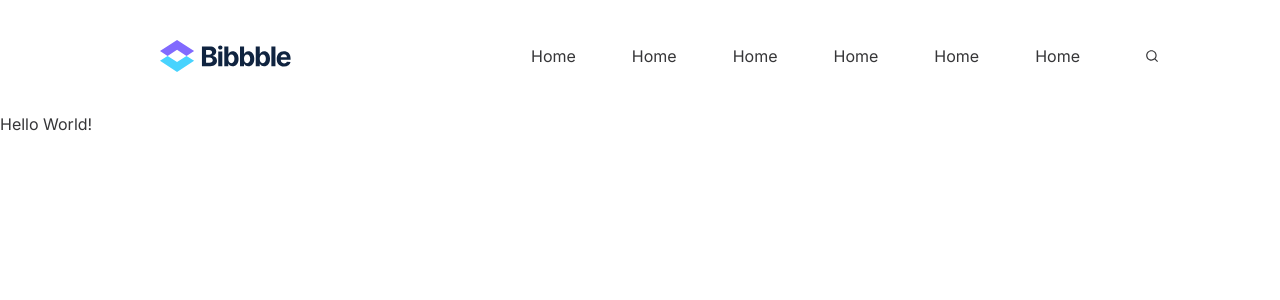
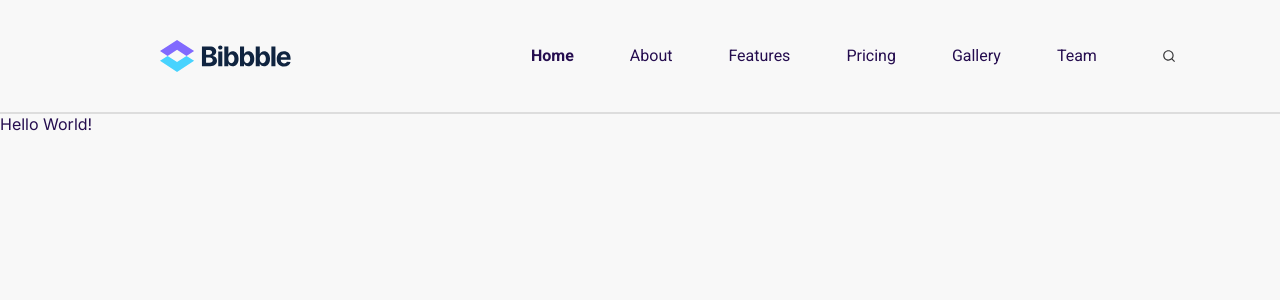
Before and after one commit to JuFortini/slideworks-bibbble-app, a Next.js app: page / in a window 1280 px wide. Shown: the top 300 px of the page. Built offline with nearby package versions, Linux system fonts and the light colour scheme.

Commit message:
feat: Header

```diff
--- /dev/null
+++ b/src/components/Header/NavLink.tsx
@@ -0,0 +1,30 @@
+import Link, { LinkProps } from 'next/link';
+import { useRouter } from "next/router";
+import { Link as ChakraLink, Text } from "@chakra-ui/react";
+
+interface NavLinkProps extends LinkProps {
+  children: string,
+}
+
+export function NavLink({children, href, ...rest}: NavLinkProps) {
+
+  const { asPath } = useRouter();
+
+  let isActive = false;
+
+  if (asPath === href) {
+    isActive = true;
+  }
+
+  return (
+    <Link href={href} passHref>
+      <ChakraLink _hover={{ textDecoration: "none" }}>
+        {isActive ? (
+          <Text fontWeight="bold">{children}</Text>
+        ) : (
+          <Text>{children}</Text>
+        )}
+      </ChakraLink>
+    </Link>
+  );
+}
--- a/src/components/Header/Navbar.tsx
+++ b/src/components/Header/Navbar.tsx
@@ -1,15 +1,16 @@
-import Link from "next/link";
 import { HStack } from "@chakra-ui/react";
+
+import { NavLink } from "./NavLink";
 
 export function Navbar() {
   return (
-    <HStack spacing="3.5rem">
-      <Link href="/home" passHref>Home</Link>
-      <Link href="/home" passHref>Home</Link>
-      <Link href="/home" passHref>Home</Link>
-      <Link href="/home" passHref>Home</Link>
-      <Link href="/home" passHref>Home</Link>
-      <Link href="/home" passHref>Home</Link>
+    <HStack spacing="3.5rem" fontFamily="Roboto" textDecoration="none">
+      <NavLink href="/">Home</NavLink>
+      <NavLink href="/about">About</NavLink>
+      <NavLink href="/features">Features</NavLink>
+      <NavLink href="/pricing">Pricing</NavLink>
+      <NavLink href="/gallery">Gallery</NavLink>
+      <NavLink href="/Team">Team</NavLink>
     </HStack>
   );
 }
--- a/src/components/Header/index.tsx
+++ b/src/components/Header/index.tsx
@@ -1,4 +1,4 @@
-import { Box, Flex, IconButton, Img } from "@chakra-ui/react";
+import { Box, Divider, Flex, IconButton, Img } from "@chakra-ui/react";
 import {RiSearchLine} from 'react-icons/ri';
 
 import { Navbar } from "./Navbar";
@@ -20,6 +20,7 @@ export function Header() {
           }}
         />
       </Flex>
+      <Divider h="1px" bg="gray.200" />
     </Box>
   );
 }
--- a/src/pages/index.tsx
+++ b/src/pages/index.tsx
@@ -1,4 +1,4 @@
-import { Flex } from "@chakra-ui/react"
+import { Divider, Flex } from "@chakra-ui/react"
 import { Header } from "../components/Header"
 
 export default function Home() {
--- a/src/styles/theme.ts
+++ b/src/styles/theme.ts
@@ -57,6 +57,7 @@ export const theme = extendTheme({
   },
   styles: {
     global: {
+      body: {
         bg: "gray.50",
         color: "blue.900",
       },
@@ -64,5 +65,6 @@ export const theme = extendTheme({
         decoration: "none",
         cursor: "pointer",
       },
+    },
   }
 })
```
Also changed, not shown: src/pages/about.tsx (added, +12 -0 lines), 1 other file (tests, documents, lock files or other folders). Lines whose indentation alone changed are shown as unchanged.
